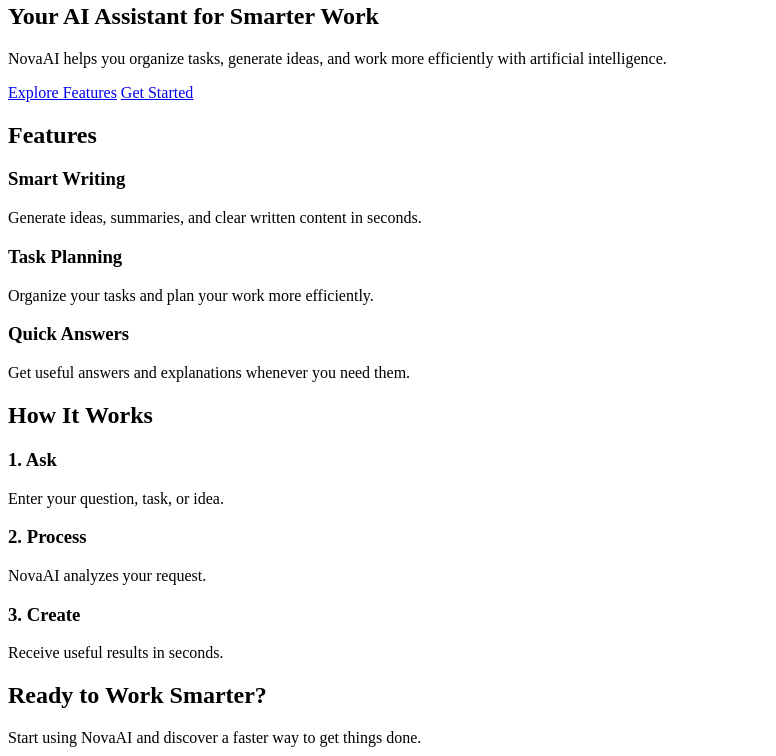
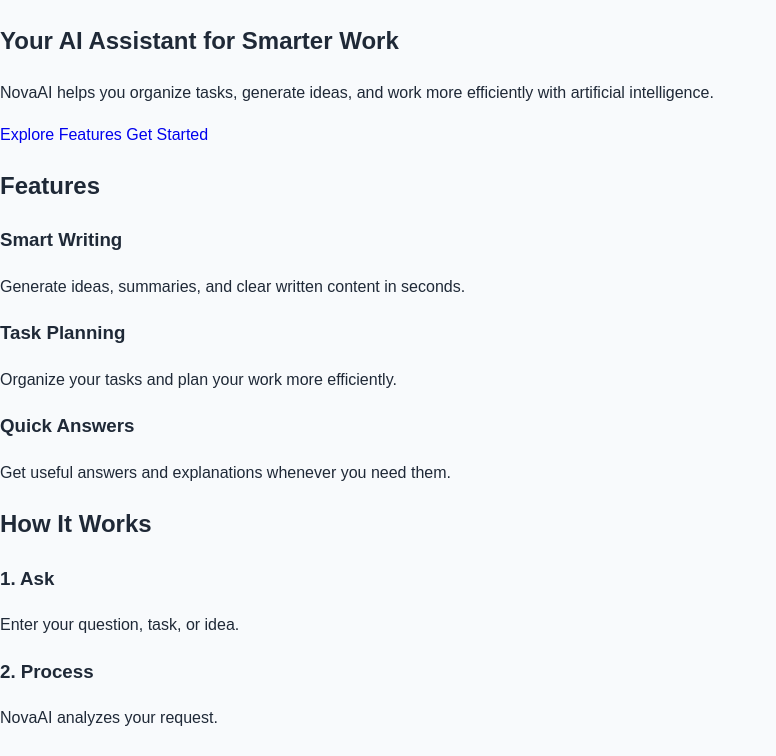
Before and after one commit to ElieAntoineGeagea/nova-ai-landing, a plain HTML site: page index.html in a window 1280 px wide. Shown: the part 102-858 px from the top of the page, without its empty margins (0-776 px from the left). Drawn offline with Linux system fonts and the light colour scheme.

Commit message:
Add base CSS and design system

```diff
--- a/css/style.css
+++ b/css/style.css
@@ -0,0 +1,32 @@
+* {
+    box-sizing: border-box;
+}
+
+:root {
+    --color-dark: #0f172a;
+    --color-primary: #7c3aed;
+    --color-secondary: #38bdf8;
+    --color-light: #f8fafc;
+    --color-white: #ffffff;
+    --color-text: #1f2937;
+
+    --space-small: 0.75rem;
+    --space-medium: 1.5rem;
+    --space-large: 3rem;
+}
+
+html {
+    scroll-behavior: smooth;
+}
+
+body {
+    margin: 0;
+    font-family: Arial, sans-serif;
+    line-height: 1.6;
+    background-color: var(--color-light);
+    color: var(--color-text);
+}
+
+a {
+    text-decoration: none;
+}
--- a/index.html
+++ b/index.html
@@ -5,6 +5,7 @@
     <meta charset="UTF-8">
     <meta name="viewport" content="width=device-width, initial-scale=1.0">
     <title>NovaAI</title>
+    <link rel="stylesheet" href="css/style.css">
 </head>
 
 <body>
```
